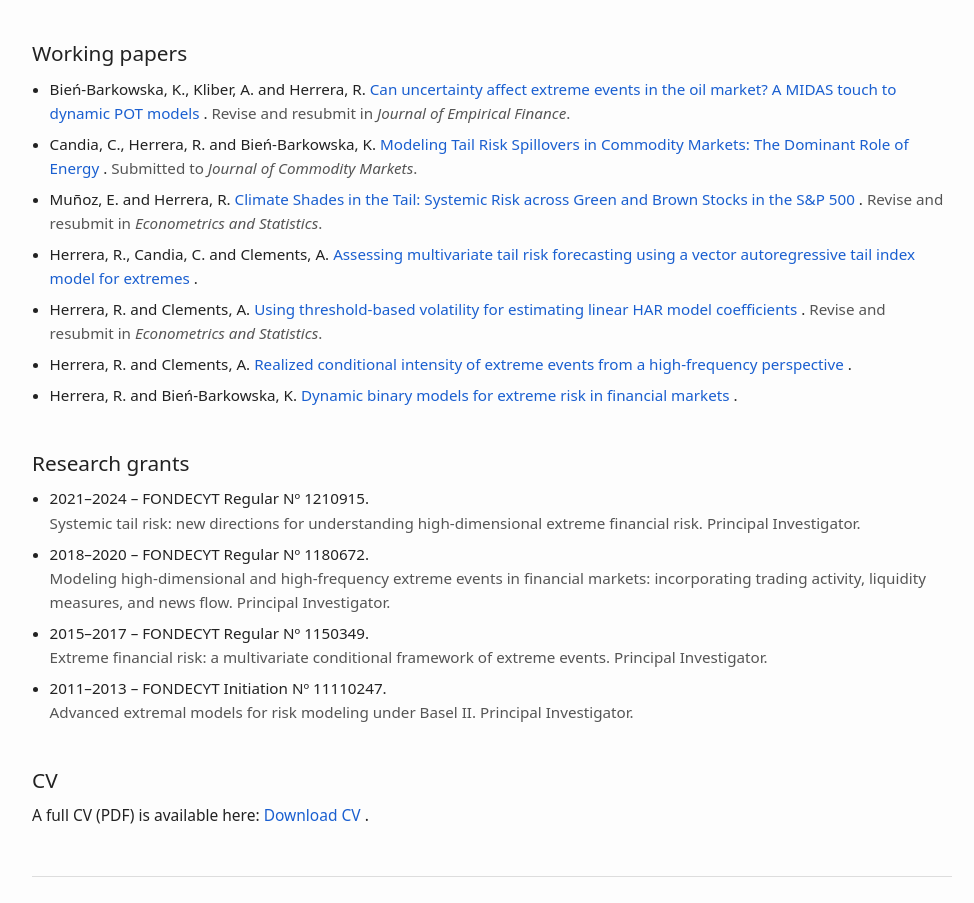
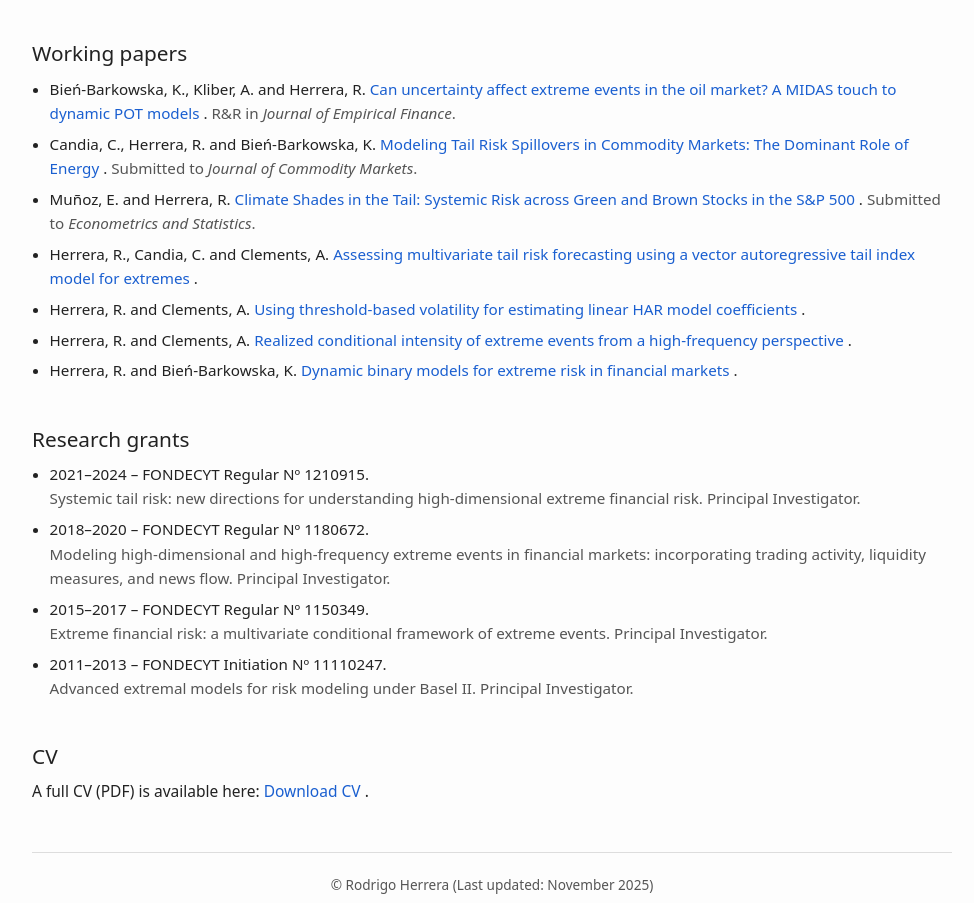
Before and after one commit to rodherrera/rodherrera.github.io, a plain HTML site: page index.html in a window 1280 px wide. Shown: the part 2443-3346 px from the top of the page, without its empty margins (148-1122 px from the left). Drawn offline with Linux system fonts and the light colour scheme.

Commit message:
Update index.html

```diff
--- a/index.html
+++ b/index.html
@@ -785,7 +785,7 @@
             <span class="pub-title">
               Can uncertainty affect extreme events in the oil market? A MIDAS touch to dynamic POT models
             </span>.
-            <span class="pub-meta">Revise and resubmit in <em>Journal of Empirical Finance</em>.</span>
+            <span class="pub-meta"> R&R in <em>Journal of Empirical Finance</em>.</span>
           </li>
           <li>
              Candia, C., Herrera, R. and Bień-Barkowska, K.
@@ -799,7 +799,7 @@
             <span class="pub-title">
               Climate Shades in the Tail: Systemic Risk across Green and Brown Stocks in the S&P 500
             </span>.
-            <span class="pub-meta">Revise and resubmit in <em>Econometrics and Statistics</em>.</span>
+            <span class="pub-meta">Submitted to <em>Econometrics and Statistics</em>.</span>
           </li>
           <li>
             Herrera, R., Candia, C. and Clements, A.
@@ -812,7 +812,7 @@
             <span class="pub-title">
               Using threshold-based volatility for estimating linear HAR model coefficients
             </span>.
-            <span class="pub-meta">Revise and resubmit in <em>Econometrics and Statistics</em>.</span>
+
           </li>
           <li>
             Herrera, R. and Clements, A.
```
